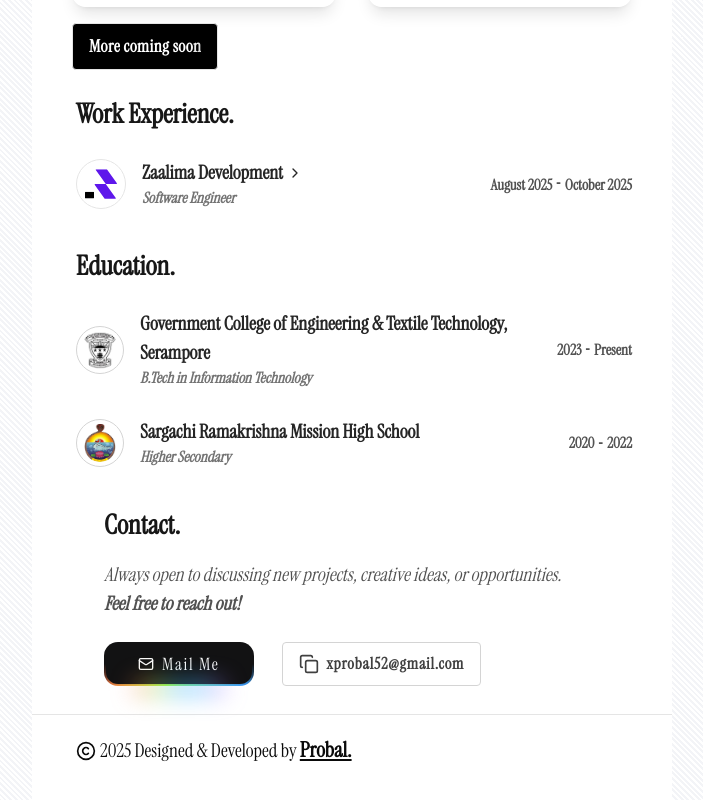
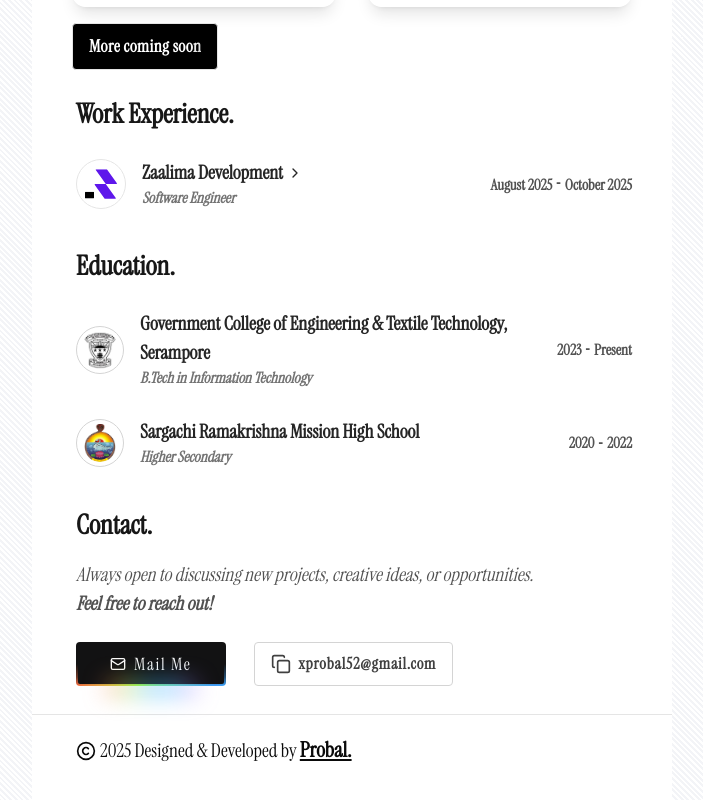
Before and after one commit to prodot-com/probalghoshdev, a Next.js app: page / in a window 1280 px wide. Shown: the part 2003-2803 px from the top of the page, without its empty margins (288-991 px from the left). Built offline with nearby package versions, Linux system fonts and the light colour scheme; a web font is replaced by a local one.

Commit message:
fix: adjust padding and border radius in Contact, Education, and RainbowButton components

```diff
--- a/src/components/Contact.tsx
+++ b/src/components/Contact.tsx
@@ -14,7 +14,7 @@ export function Contact() {
   };
 
   return (
-    <div className="heading-font sm:pr-17 px-4 lg:ml-14 mt-2 sm:mt-1 z-0 w-full max-w-5xl  border-neutral-500 dark:border-neutral-600 pt-4">
+    <div className="heading-font sm:pr-17 px-4 sm:pl-11 mt-2 sm:mt-1 z-0 w-full max-w-5xl border-neutral-500 dark:border-neutral-600 pt-4">
       <section className="w-full pt-0 md:pl-0 md:pt-0 rounded-lg flex flex-col gap-4">
         <h2 className="font-bold text-[27px] md:text-[27px] instrument-serif-bold text-neutral-900 dark:text-neutral-100">
           Contact.
--- a/src/components/Education.tsx
+++ b/src/components/Education.tsx
@@ -29,7 +29,7 @@ const educations: EducationItem[] = [
 
 export function EducationCard() {
   return (
-    <div className="px-2 pl-3 md:pl-11 mt-1 font-bold w-full max-w-5xl">
+    <div className="px-2  pl-3 md:pl-11 mt-1 font-bold w-full max-w-5xl">
     <section className="px-2 md:px-8 md:pl-0 md:pt-3 md:pb-4">
       <p className="text-[27px] md:text-[27px] instrument-serif-bold mb-6 text-neutral-900 dark:text-white">
         Education.
--- a/src/components/ui/rainbow-button.tsx
+++ b/src/components/ui/rainbow-button.tsx
@@ -24,7 +24,7 @@ const rainbowButtonVariants = cva(
       size: {
         default: "h-9 px-4 py-2",
         sm: "h-8 rounded-xl px-3 text-xs",
-        lg: "h-11 rounded-xl px-8",
+        lg: "h-11 rounded-[4px] px-8",
         icon: "size-9",
       },
     },
```
